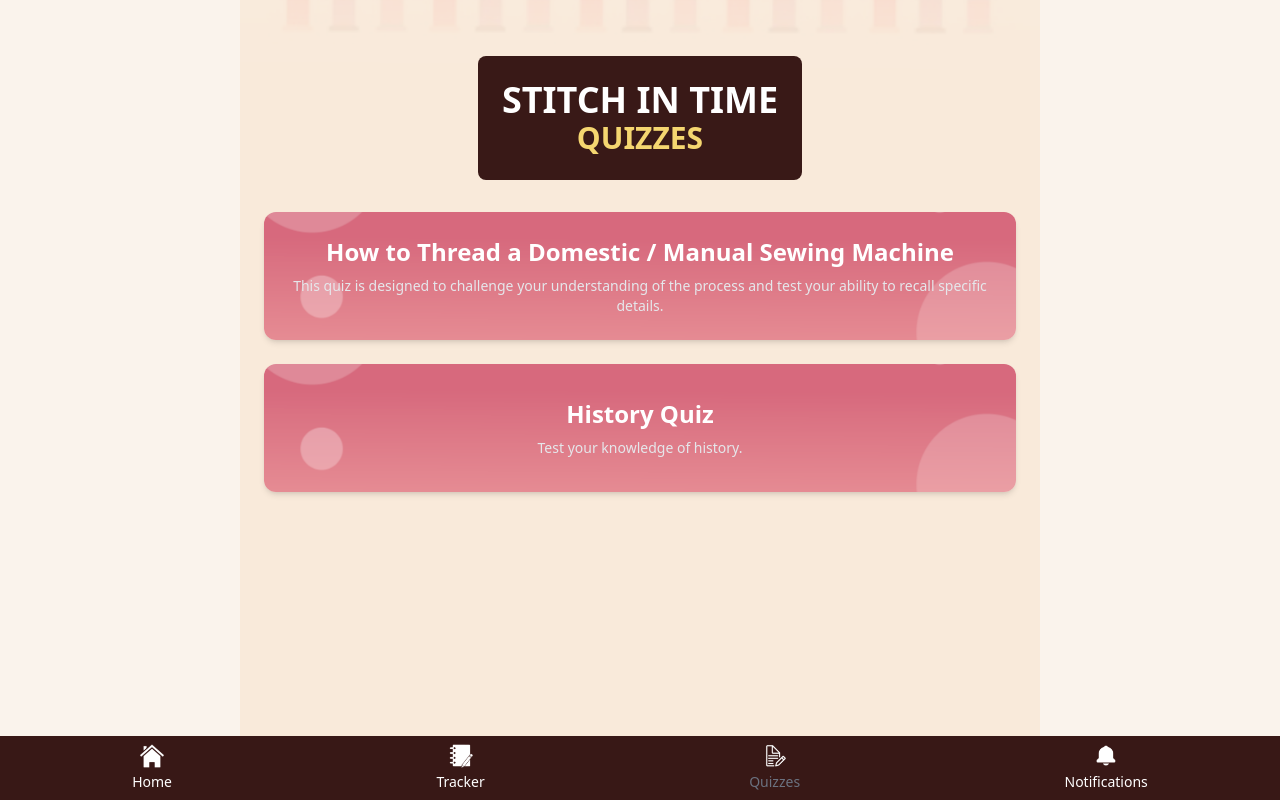
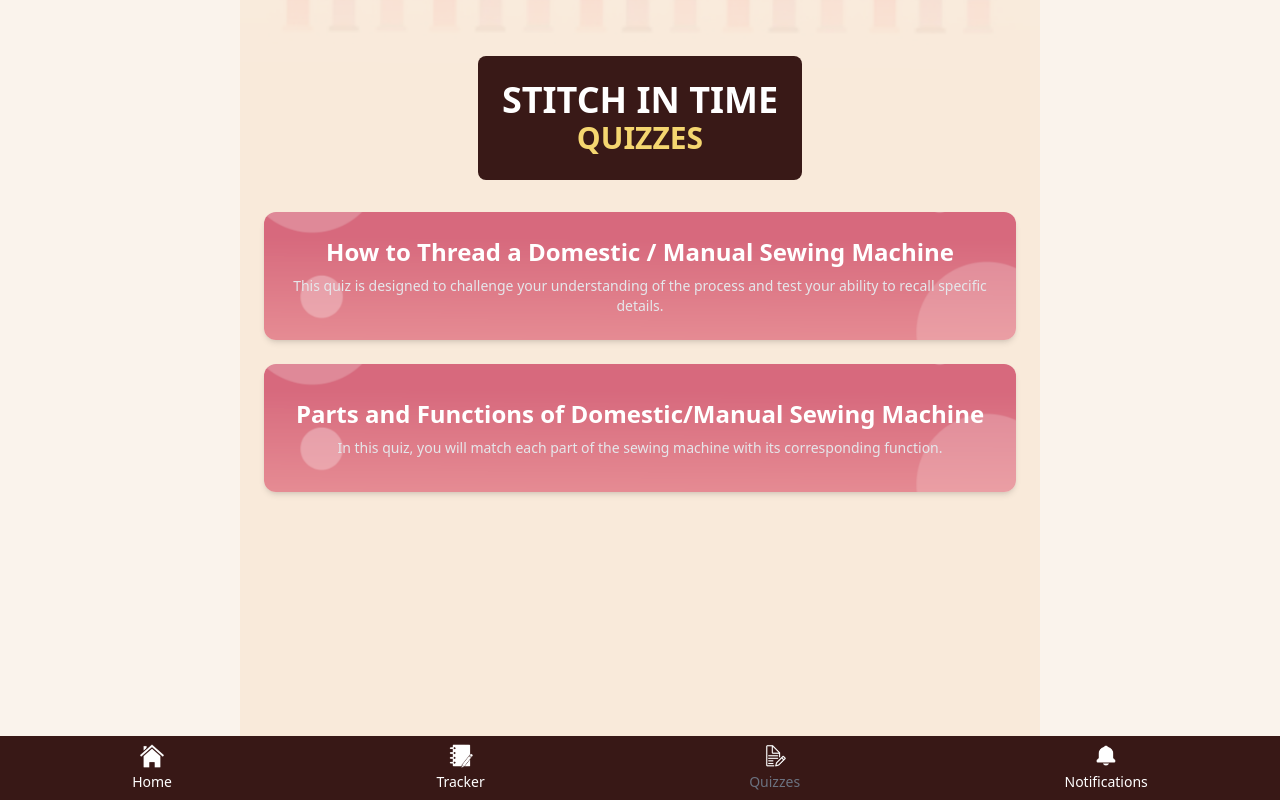
Before and after one commit to chinoy-the-great/nuxt3-drizzle-stitch, a Nuxt app: page /quizzes in a window 1280 px wide. Built offline with nearby package versions, Linux system fonts and the light colour scheme.

Commit message:
Added matching Quiz type.

```diff
--- a/pages/quiz/[id].vue
+++ b/pages/quiz/[id].vue
@@ -4,7 +4,8 @@
 		@touchstart="handleTouchStart"
 		@touchend="handleTouchEnd"
 	>
-		<!-- Quiz Container -->
+		<!-- Quiz Container For Multiple Choice -->
+		<div v-if="quiz.type === 'multiple-choice'">
 			<div class="w-full max-w-2xl bg-white p-6 shadow-lg rounded-lg relative">
 				<!-- Quiz Title (Static) -->
 				<h1 class="text-3xl font-bold text-center mb-4">{{ quiz?.title }}</h1>
@@ -72,6 +73,34 @@
 				</button>
 			</div>
 		</div>
+
+		<!-- Quiz Container For Matching-->
+		<div v-if="quiz.type === 'matching'">
+			<div class="w-full max-w-2xl bg-white p-6 shadow-lg rounded-lg">
+				<h1 class="text-3xl font-bold text-center mb-4">{{ quiz?.title }}</h1>
+				<p v-if="!quiz" class="text-red-500">Quiz not found!</p>
+
+				<div v-if="quiz">
+					<div v-for="(question, index) in quiz.questions" :key="question.id" class="mb-4">
+						<p class="font-semibold">{{ question.text }}</p>
+						<select v-model="userAnswers[index]" class="w-full p-2 border rounded">
+							<option disabled value="">Select an answer</option>
+							<option v-for="answer in quiz.answers" :key="answer.id" :value="answer.id">
+								{{ answer.text }}
+							</option>
+						</select>
+					</div>
+
+					<button
+						class="mt-6 w-full bg-blue-500 text-white py-2 rounded-lg hover:bg-blue-600"
+						@click="submitQuiz"
+					>
+						Submit Quiz
+					</button>
+				</div>
+			</div>
+		</div>
+	</div>
 </template>
 
 <script setup>
@@ -89,6 +118,7 @@ const quizId = route.params.id.toString() // Ensure it's a string
 const quiz = ref(quizzesData.find((q) => q.id === quizId))
 const answers = ref([])
 const currentQuestionIndex = ref(0)
+const userAnswers = ref(Array.from({ length: quiz.value?.questions.length }).fill(''))
 
 // Touch swipe handling
 const touchStartX = ref(0)
--- a/pages/quizzes.vue
+++ b/pages/quizzes.vue
@@ -68,8 +68,10 @@ export default {
 					],
 				},
 				{
-					title: 'History Quiz',
-					description: 'Test your knowledge of history.',
+					title: 'Parts and Functions of Domestic/Manual Sewing Machine',
+					description:
+						'In this quiz, you will match each part of the sewing machine with its corresponding\n' +
+						'function.',
 					questions: [
 						{
 							question: 'Who was the first president of the United States?',
```
Lines whose indentation alone changed are shown as unchanged.
